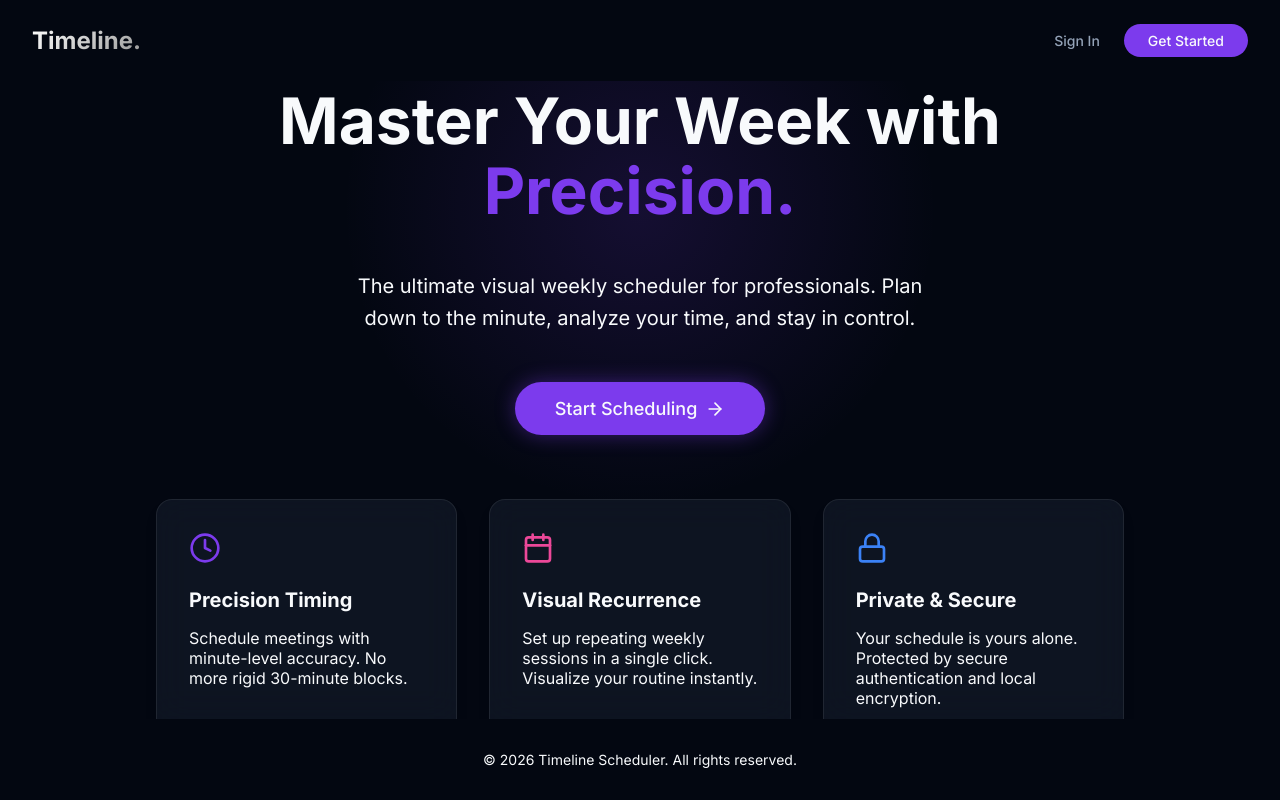
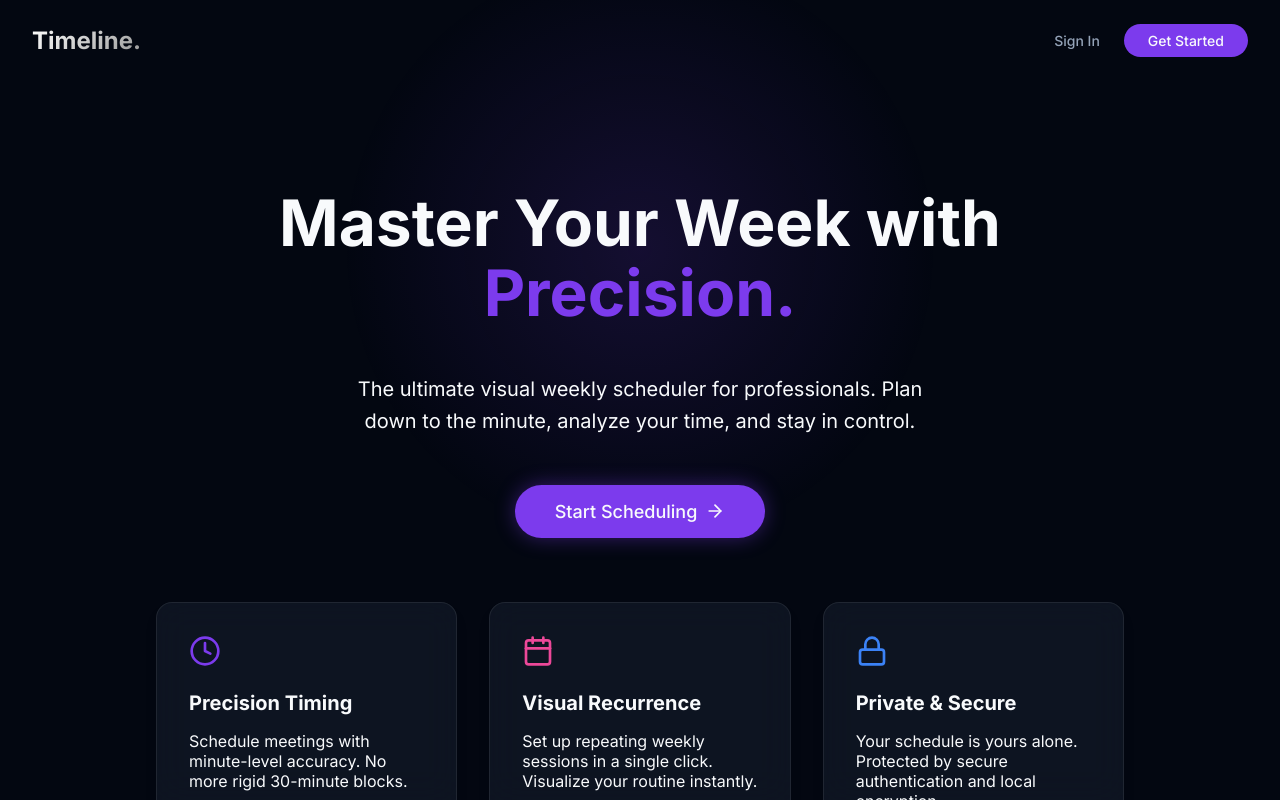
Before and after one commit to AnuragParashar2000/TimeLine, a React (Vite) app: page / in a window 1280 px wide. Built offline with nearby package versions, Linux system fonts and the light colour scheme; no server answers.

Commit message:
Fix: Enable scrolling on Landing Page

```diff
--- a/src/index.css
+++ b/src/index.css
@@ -253,7 +253,12 @@ body {
 
 /* Landing Page Responsive Utilities */
 .landing-container {
-    min-height: 100vh;
+    height: 100vh;
+    /* Fixed height to match viewport */
+    overflow-y: auto;
+    /* Enable internal scrolling */
+    -webkit-overflow-scrolling: touch;
+    /* Smooth scroll on iOS */
     background: var(--bg-primary);
     color: var(--fg-primary);
     display: flex;
@@ -266,6 +271,8 @@ body {
     justify-content: space-between;
     align-items: center;
     border-bottom: 1px solid var(--border);
+    flex-shrink: 0;
+    /* Don't shrink header */
 }
 
 .landing-main {
@@ -277,7 +284,7 @@ body {
     text-align: center;
     padding: 4rem 2rem;
     position: relative;
-    overflow: hidden;
+    /* Removed overflow: hidden so content isn't clipped */
 }
 
 .landing-hero-title {
```
